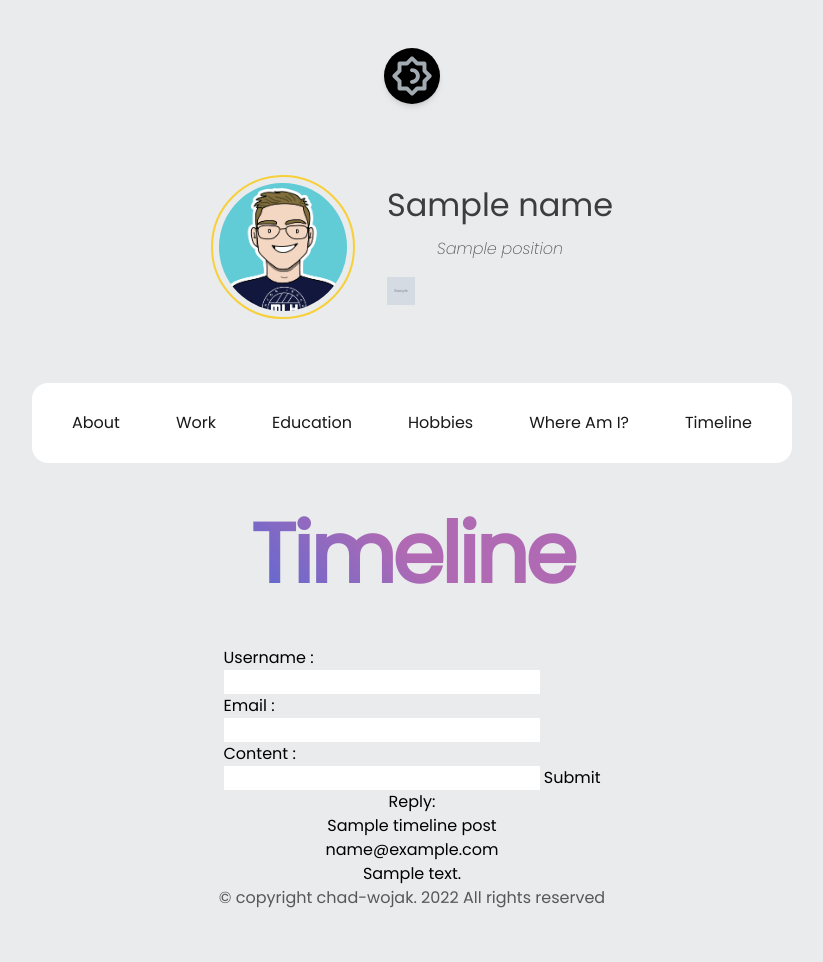
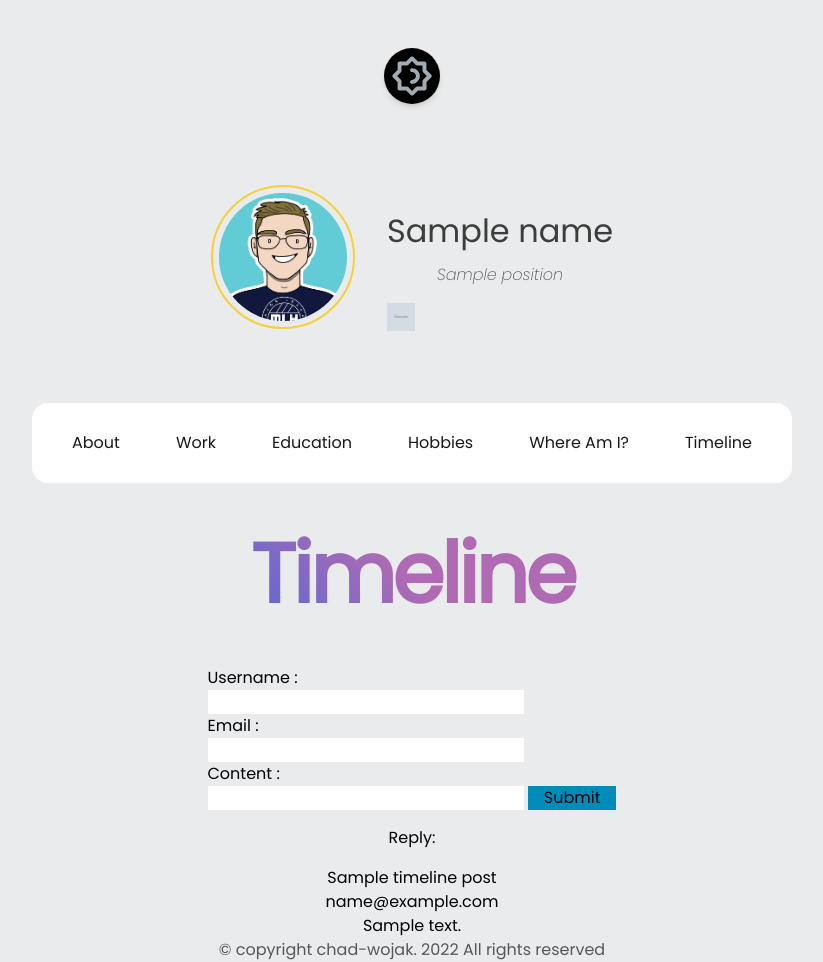
Before and after one commit to MLH-Fellowship/project-chad-wojak, a Flask app: template app/templates/timeline.html in a window 1280 px wide. Shown: the whole page, without its empty margins (228-1051 px from the left). Before the commit the page ends 908 px from the top, so only its background shows below. Run offline with Flask 2, Linux system fonts and the light colour scheme; the template is opened without the code that fills it: most values are stand-ins (such as "Sample title", 1, 10 or a date in 2020); grey boxes marked "Sample" are stand-in pictures; parts of the project's set-up code (start-up, migrations or seed data) failed here and were passed over; some libraries are stand-ins or nearby versions.

Commit message:
a bit of styling

```diff
--- a/app/static/styles/dark/timeline_dark.css
+++ /dev/null
@@ -1,4 +0,0 @@
-.timeline-wrapper, h1{
-    display: flex;
-    justify-content: center;
-}
--- a/app/static/styles/light/timeline.css
+++ b/app/static/styles/timeline.css
@@ -7,3 +7,13 @@ p {
     display: flex;
     justify-content: center;
 }
+
+#submitBtn {
+    padding-left:1em;
+    padding-right:1em;
+    background-color: #008CBA;
+}
+
+h1 {
+    padding-top:1em;
+}
--- a/app/templates/timeline.html
+++ b/app/templates/timeline.html
@@ -2,19 +2,15 @@
 
 <!-- Imports -->
 {% block imports %}
-{% set theme = request.cookies.get("theme") %}
-{% if theme == 'light' or not theme %}
-    <link lang="css" rel="stylesheet" href="./static/styles/light/timeline.css" />
-{% else %}
-<link lang="css" rel="stylesheet" href="./static/styles/dark/timeline_dark.css" />
-{% endif %} {% endblock %}
+<link lang="css" rel="stylesheet" href="./static/styles/timeline.css" />
+{% endblock %}
 
 <!-- Add content here -->
 {% block content %}
 <h3 class="content-title">Timeline</h3>
 
 <ul class="timeline-wrapper">
-    <form name="form" id="form">
+    <form id="form">
         <h3>Username : </h3>
         <input name="name" type="text">
         <h3>Email : </h3>
@@ -46,47 +42,9 @@
 <h1>Reply: </h1>
 
 {% for timeline_post in timeline_posts %}
-    <p >{{ timeline_post.name }}</p>
-    <p >{{ timeline_post.email }}</p>
-    <p >{{ timeline_post.content }}</p>
+    <h1>{{ timeline_post.name }}</h1>
+    <p>{{ timeline_post.email }}</p>
+    <p>{{ timeline_post.content }}</p>
 {% endfor %}
 
- <script>
-//    fetch('/api/timeline_post')
-//        .then(res => res.json())
-//        .then(data => {
-//            console.log(data);
-//            let user = data;
-//
-//
-//            const name = document.createElement('p');
-//            const email = document.createElement('p');
-//            const content = document.createElement('p');
-//
-//            name.innerHTML = `${user.name}`;
-//            email.innerHTML = `${user.email}`;
-//            content.innerHTML = `${user.content}`;
-//        })
-
-
-//location.reload();
-//        context.map(function(stuff){
-//            let li = document.createElement('li');
-//            let name = document.createElement('h2');
-//            let email = document.createElement('h3');
-//            let content = document.createElement('p');
-//
-//            name.innerHTML = `${context.name}`;
-//            email.innerHTML = `${context.email}`;
-//            content.innerHTML = `${context.content}`;
-//
-//            li.appendChild(name);
-//            li.appendChild(email);
-//            li.appendChild(content);
-//            list.appendChild(li);
-
-//        });
-//    })
-//    })
- </script>
 {% endblock %}
```
